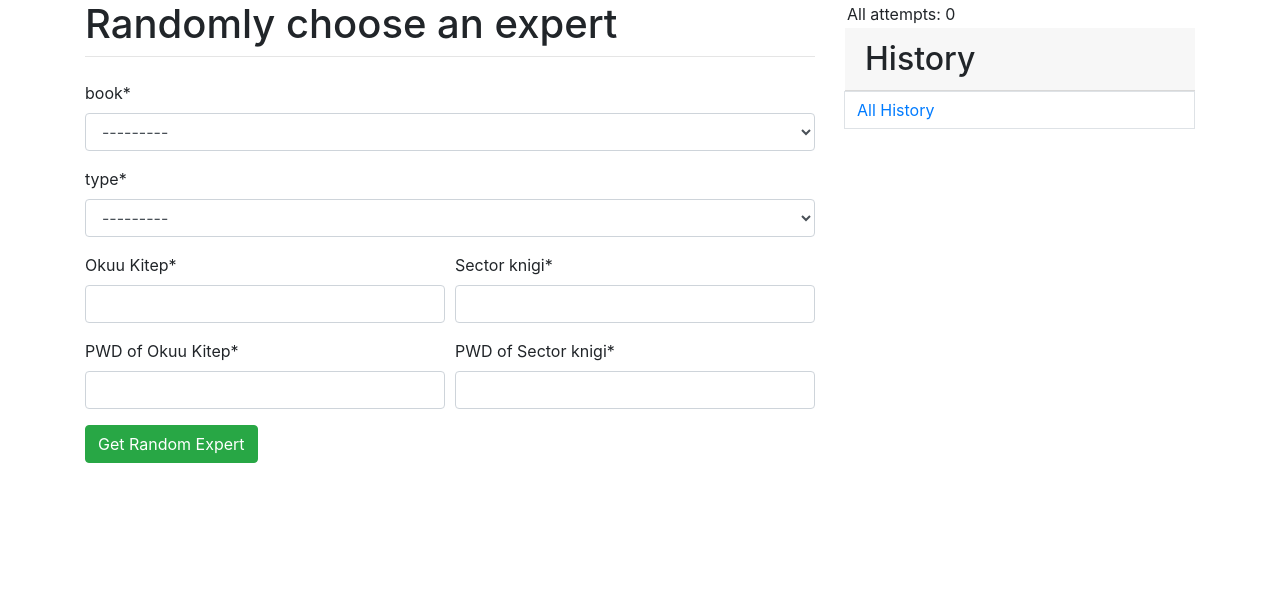
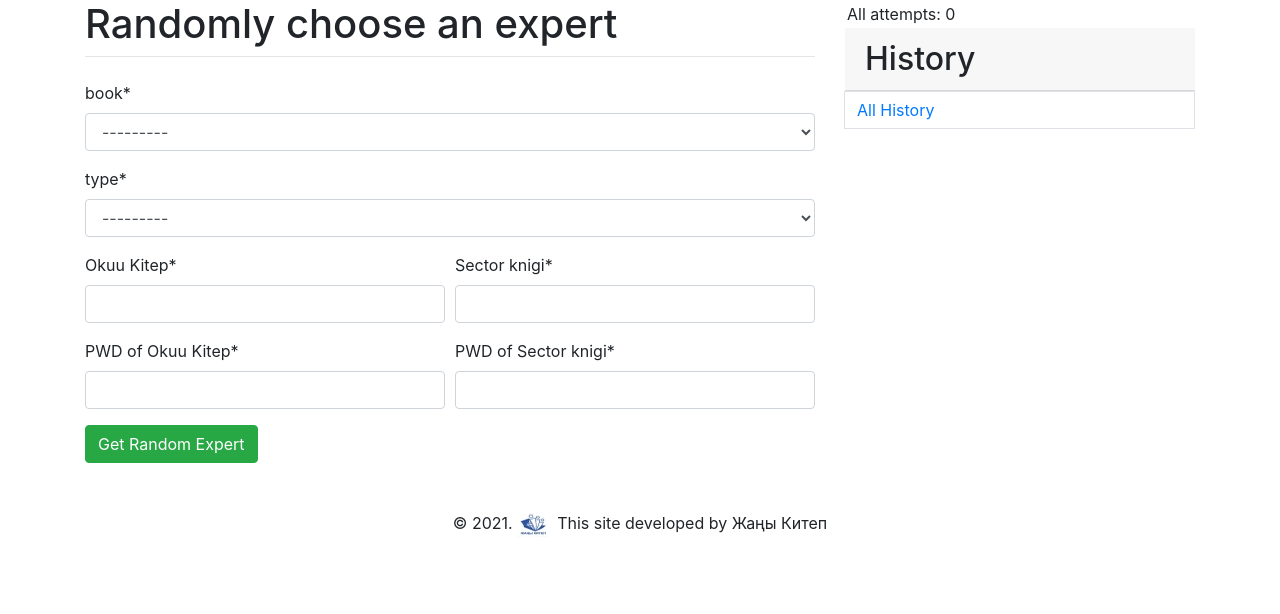
Before and after one commit to mesdevskg/experts, a Django app: page / in a window 1280 px wide. Shown: the part 104-718 px from the top of the page. Run offline with Django 3.2, Linux system fonts and the light colour scheme; data that the repository does not hold is empty; parts of the project's set-up code (start-up, migrations or seed data) failed here and were passed over; some libraries are stand-ins or nearby versions.

Commit message:
added copyright

```diff
--- a/templates/base.html
+++ b/templates/base.html
@@ -62,6 +62,15 @@
 </div>
 {% block print %}
 {% endblock %}
+<footer>
+    <div class="container">
+        <div class="w-100"></div>
+        <p class="footer-rights text-center mt-5">©
+            2021. <img style="padding-right: 10px"
+                       src="{% static 'img/logo.webp' %}">{% blocktrans trimmed %}
+                This site developed by Жаңы Китеп {% endblocktrans %}</p>
+    </div>
+</footer>
 </body>
 <script src="https://code.jquery.com/jquery-3.3.1.slim.min.js"
         integrity="sha384-q8i/X+965DzO0rT7abK41JStQIAqVgRVzpbzo5smXKp4YfRvH+8abtTE1Pi6jizo"
```
Also changed, not shown: locale/ky/LC_MESSAGES/django.po, locale/ru/LC_MESSAGES/django.po, static/img/logo.webp (added).
